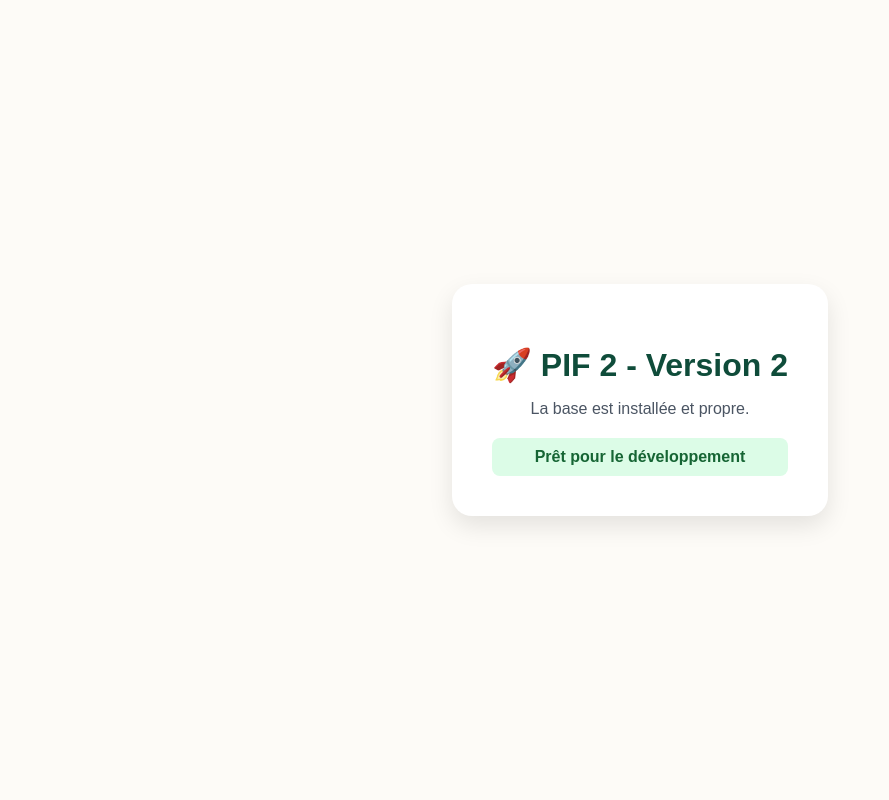
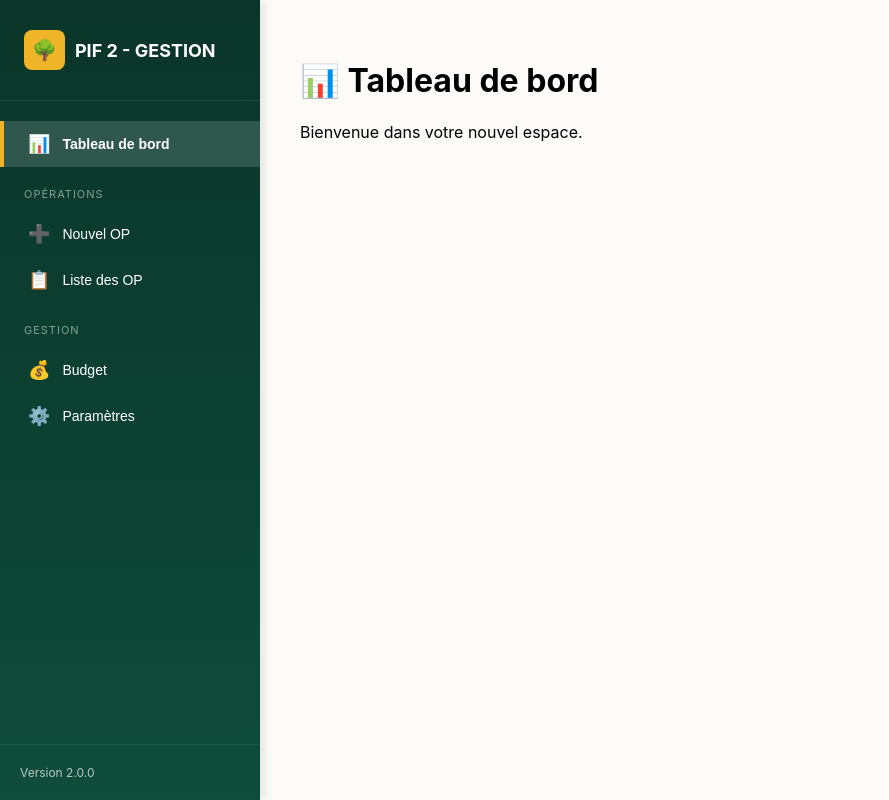
Before and after one commit to carolevinama-stack/PIF2-OP, a React (Create React App) app: page / in a window 1280 px wide. Shown: the whole page, without its empty margins (0-889 px from the left). Built offline with nearby package versions, Linux system fonts and the light colour scheme; the HTML template or start-up script is replaced by a standard one.

Commit message:
Update App.js

```diff
--- a/src/App.js
+++ b/src/App.js
@@ -1,15 +1,32 @@
-import React from 'react';
+import React, { useState } from 'react';
+import Sidebar from './components/Sidebar';
 
 function App() {
+  const [currentPage, setCurrentPage] = useState('dashboard');
+
+  // Cette fonction change la page affichée
+  const renderPage = () => {
+    switch(currentPage) {
+      case 'dashboard':
+        return <div style={{ padding: '40px' }}><h1>📊 Tableau de bord</h1><p>Bienvenue dans votre nouvel espace.</p></div>;
+      case 'nouvelOp':
+        return <div style={{ padding: '40px' }}><h1>➕ Créer un OP</h1><p>Le formulaire sera ici.</p></div>;
+      case 'budget':
+        return <div style={{ padding: '40px' }}><h1>💰 Gestion du Budget</h1><p>Les lignes budgétaires seront ici.</p></div>;
+      default:
+        return <div style={{ padding: '40px' }}><h1>Page en construction</h1></div>;
+    }
+  };
+
   return (
-    <div style={{ display: 'flex', justifyContent: 'center', alignItems: 'center', height: '100vh', backgroundColor: '#FDFBF7', fontFamily: 'sans-serif' }}>
-      <div style={{ textAlign: 'center', padding: '40px', background: 'white', borderRadius: '20px', boxShadow: '0 10px 25px rgba(0,0,0,0.1)' }}>
-        <h1 style={{ color: '#0f4c3a', fontSize: '32px', marginBottom: '10px' }}>🚀 PIF 2 - Version 2</h1>
-        <p style={{ color: '#4b5563' }}>La base est installée et propre.</p>
-        <div style={{ marginTop: '20px', padding: '10px', background: '#dcfce7', color: '#166534', borderRadius: '8px', fontWeight: 'bold' }}>
-          Prêt pour le développement
-        </div>
-      </div>
+    <div style={{ display: 'flex', minHeight: '100vh', backgroundColor: '#FDFBF7' }}>
+      {/* Notre nouveau menu */}
+      <Sidebar currentPage={currentPage} onNavigate={setCurrentPage} />
+
+      {/* Le contenu à droite du menu */}
+      <main style={{ marginLeft: '260px', flex: 1 }}>
+        {renderPage()}
+      </main>
     </div>
   );
 }
```
